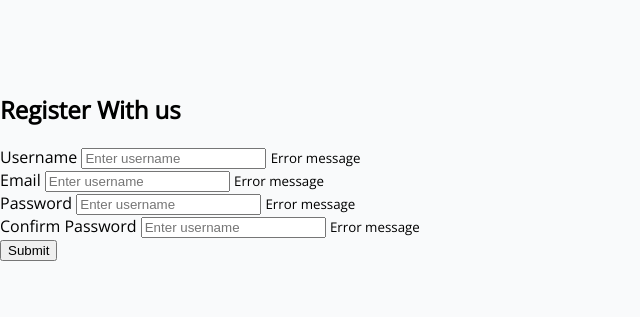
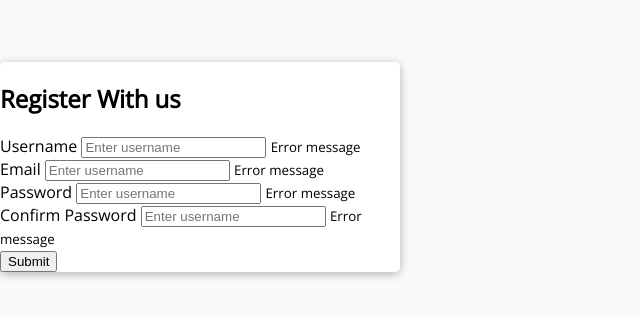
Before and after one commit to DEV-Gitanjali/Form_Validator, a plain HTML site: page index.html in a window 1280 px wide. Shown: the part 233-550 px from the top of the page, without its empty margins (0-640 px from the left). Drawn offline with nearby package versions, Linux system fonts and the light colour scheme.

Commit message:
this styling for container

```diff
--- a/style.css
+++ b/style.css
@@ -17,3 +17,11 @@ body{
     min-height: 100vh;
     margin: 0;
 }
+
+.container{
+    background-color: #fff;
+    border-radius: 5px;
+    box-shadow: 0 2px 10px rgb(0,0,0,0.3);
+    width: 400px;
+
+}
```
